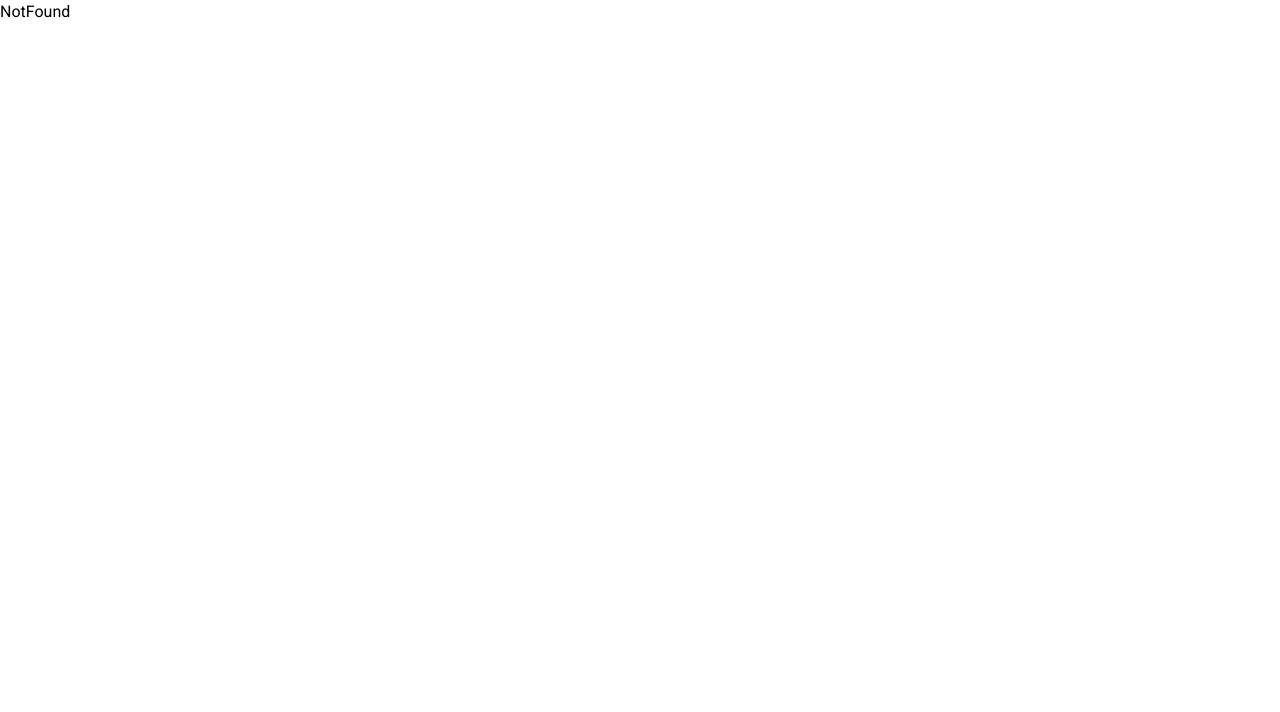
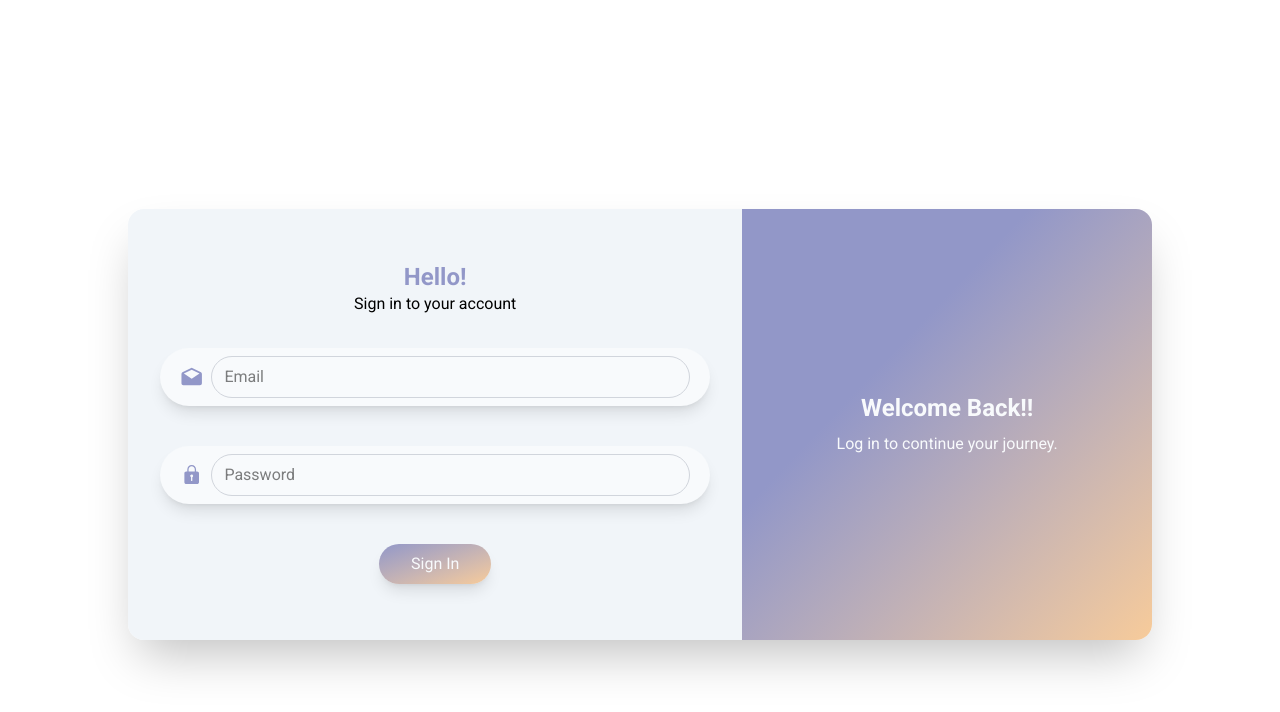
Before and after one commit to farisfian06/Pegawaiku-FE, a React (Vite) app: page /login in a window 1280 px wide. Shown: the top 712 px of the page. Built offline with nearby package versions, Linux system fonts and the light colour scheme.

Commit message:
feat(auth): add login page with form validation and routing

```diff
--- /dev/null
+++ b/src/modules/auth/hooks/useLogin.ts
@@ -0,0 +1,24 @@
+import { useForm } from "react-hook-form";
+import { loginSchema, type LoginPayload } from "../schema/loginSchema";
+import { zodResolver } from "@hookform/resolvers/zod";
+
+const useLogin = () => {
+  const form = useForm<LoginPayload>({
+    resolver: zodResolver(loginSchema),
+    defaultValues: {
+      email: "",
+      password: "",
+    },
+  });
+
+  const onSubmit = (data: LoginPayload) => {
+    console.log(data);
+  };
+
+  return {
+    form,
+    onSubmit,
+  };
+};
+
+export default useLogin;
--- /dev/null
+++ b/src/modules/auth/index.tsx
@@ -0,0 +1,66 @@
+import { IoIosLock, IoMdMailOpen } from "react-icons/io";
+import useLogin from "./hooks/useLogin";
+
+const LoginPage = () => {
+  const { form, onSubmit } = useLogin();
+  return (
+    <section className="dark:bg-gray-900">
+      <div className="container flex justify-center min-h-screen items-center">
+        <form
+          onSubmit={form.handleSubmit(onSubmit)}
+          className="flex shadow-2xl w-full h-fit max-w-md md:max-w-screen-lg rounded-2xl overflow-hidden *:py-14 mt-12"
+        >
+          <div className="bg-slate-100 dark:bg-gray-800 w-full md:w-3/5 px-8 flex flex-col gap-8 justify-center items-center">
+            <h1 className="font-bold text-center text-primary text-2xl leading-none">
+              Hello! <br />
+              <span className="text-black dark:text-white font-normal text-base">
+                Sign in to your account
+              </span>
+            </h1>
+            <div className="w-full space-y-2">
+              <div className="flex gap-2 py-2 px-5 items-center rounded-full bg-slate-50 dark:bg-gray-700 shadow-lg">
+                <IoMdMailOpen size={25} className="text-primary" />
+                <input
+                  {...form.register("email")}
+                  type="text"
+                  name="email"
+                  placeholder="Email"
+                  className="bg-transparent w-full text-black dark:text-white px-3 py-2 rounded-full border border-gray-300 dark:border-gray-600 transition-all duration-300 ease-in-out focus:outline-none focus:ring-2 focus:ring-primary focus:border-transparent hover:shadow-lg dark:placeholder-gray-400"
+                />
+              </div>
+              <p className="text-red-500 text-sm pl-4">
+                {form.formState.errors.email?.message}
+              </p>
+            </div>
+            <div className="w-full space-y-2">
+              <div className="flex gap-2 py-2 px-5 items-center rounded-full bg-slate-50 dark:bg-gray-700 shadow-lg">
+                <IoIosLock size={25} className="text-primary" />
+                <input
+                  {...form.register("password")}
+                  type="password"
+                  placeholder="Password"
+                  className="bg-transparent w-full text-black dark:text-white px-3 py-2 rounded-full border border-gray-300 dark:border-gray-600 transition-all duration-300 ease-in-out focus:outline-none focus:ring-2 focus:ring-primary focus:border-transparent hover:shadow-lg dark:placeholder-gray-400"
+                />
+              </div>
+              <p className="text-red-500 text-sm pl-4">
+                {form.formState.errors.password?.message}
+              </p>
+            </div>
+            <button
+              type="submit"
+              className="hover:cursor-pointer text-center py-2 px-8 bg-gradient-to-br from-primary to-tertiary rounded-full font-primaryBold text-slate-50 shadow-lg hover:opacity-90"
+            >
+              Sign In
+            </button>
+          </div>
+          <div className="bg-gradient-to-br from-primary from-35% to-tertiary w-2/5 px-4 *:text-center flex-col gap-2 justify-center items-center hidden md:flex">
+            <h2 className="font-bold text-2xl text-slate-50">Welcome Back!!</h2>
+            <p className="text-slate-50">Log in to continue your journey.</p>
+          </div>
+        </form>
+      </div>
+    </section>
+  );
+};
+
+export default LoginPage;
--- /dev/null
+++ b/src/modules/auth/schema/loginSchema.ts
@@ -0,0 +1,16 @@
+import { z } from "zod";
+
+export const loginSchema = z.object({
+  email: z
+    .string()
+    .min(1, "Email harus diisi")
+    .email("Format email tidak valid"),
+  password: z
+    .string()
+    .min(8, "Password minimal 8 karakter")
+    .regex(/[A-Z]/, "Password harus memiliki minimal 1 huruf kapital")
+    .regex(/[a-z]/, "Password harus memiliki minimal 1 huruf kecil")
+    .regex(/[0-9]/, "Password harus memiliki minimal 1 angka"),
+});
+
+export type LoginPayload = z.infer<typeof loginSchema>;
--- a/src/modules/home/index.tsx
+++ b/src/modules/home/index.tsx
@@ -1,7 +1,14 @@
 import React from "react";
+import Navbar from "../../components/Navbar";
 
 const HomePage = () => {
-  return <div>HomePage</div>;
+  return (
+    <>
+      <Navbar />
+      <div className="bg-amber-400 ">HomePage</div>
+      <button className="hover:cursor-pointer">asdasd</button>
+    </>
+  );
 };
 
 export default HomePage;
--- a/src/route/Routes.tsx
+++ b/src/route/Routes.tsx
@@ -1,11 +1,16 @@
 import { createBrowserRouter, RouterProvider } from "react-router-dom";
 import NotFound from "../NotFound";
 import HomePage from "../modules/home";
+import LoginPage from "../modules/auth";
 
 const createRoutes = createBrowserRouter([
   {
     path: "/",
     element: <HomePage />,
+  },
+  {
+    path: "/login",
+    element: <LoginPage />,
   },
   {
     path: "*",
```
